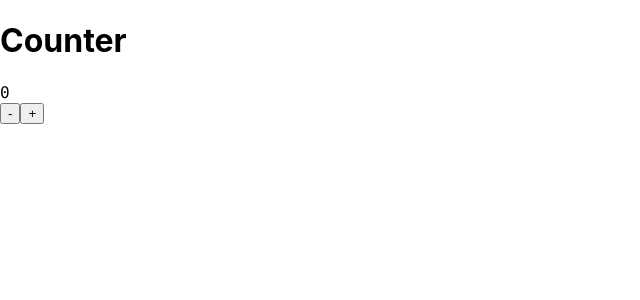
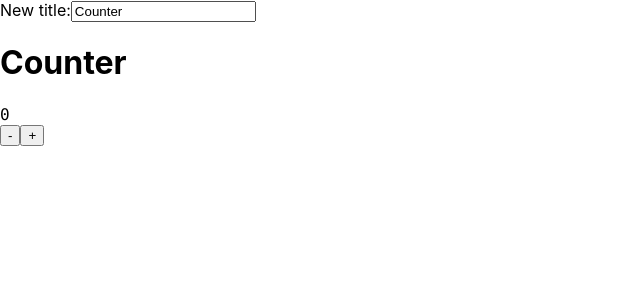
Before and after one commit to ejelome/react-counter, a React (Create React App) app: page / in a window 1280 px wide. Shown: the top 300 px of the page, without its empty margins (0-640 px from the left). Built offline with nearby package versions, Linux system fonts and the light colour scheme.

Commit message:
Add form

```diff
--- a/src/App.js
+++ b/src/App.js
@@ -6,7 +6,30 @@ const capitalize = (string) => {
   return `${first}${rest}`;
 };
 
-const Title = ({ className, title }) => <h1 className={className}>{title}</h1>;
+const Title = ({ className, title }) => {
+  const [newTitle, setNewTitle] = useState(title);
+  const [newValue, setNewValue] = useState(title);
+
+  const handleChange = ({ target: { value } }) => {
+    setNewTitle(value);
+    setNewValue(value);
+  };
+
+  return (
+    <div>
+      <form>
+        <label htmlFor="new-title">New title:</label>
+        <input
+          id="new-title"
+          type="text"
+          value={newValue}
+          onChange={handleChange}
+        />
+      </form>
+      <h1 className={className}>{newTitle}</h1>
+    </div>
+  );
+};
 
 const Counter = ({ initialState = 0 }) => {
   const [count, setCount] = useState(initialState);
```
Also changed, not shown: 1 other file (tests, documents, lock files or other folders).
